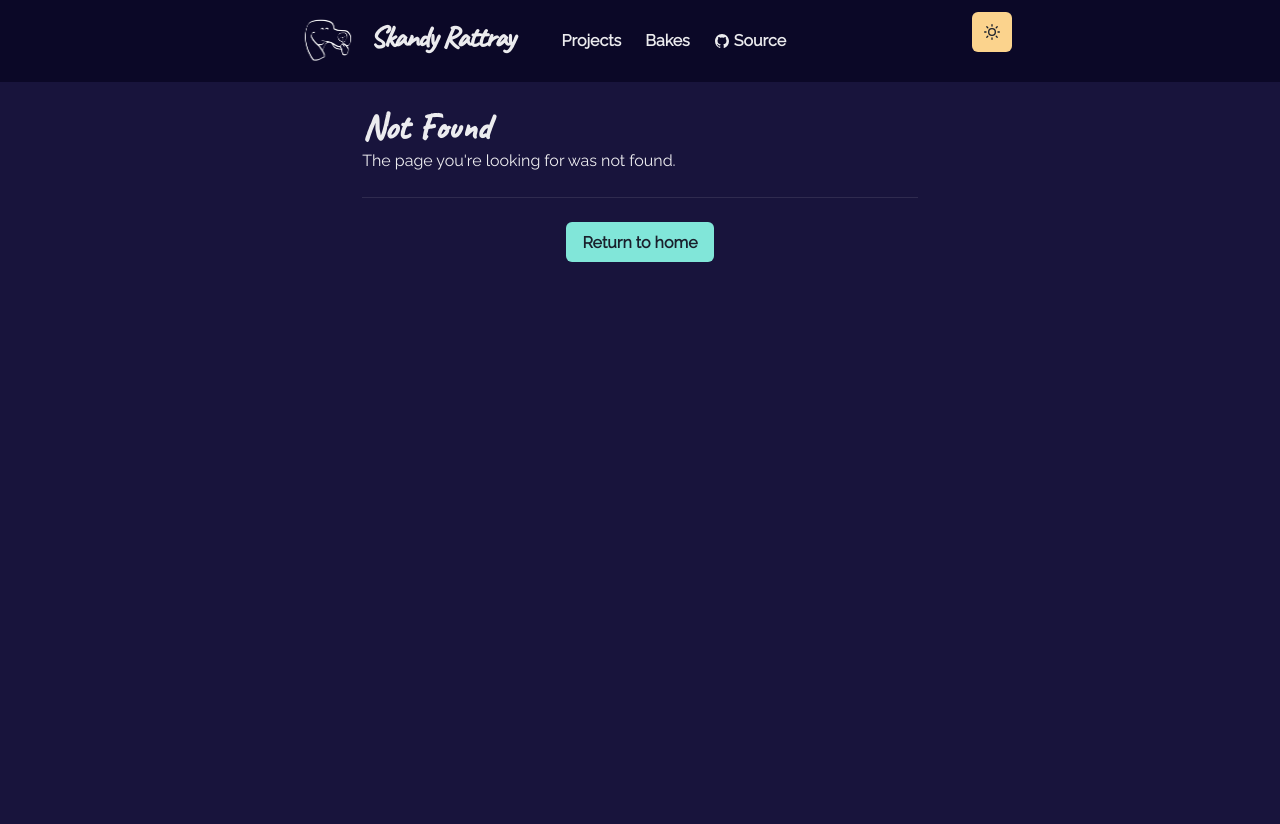
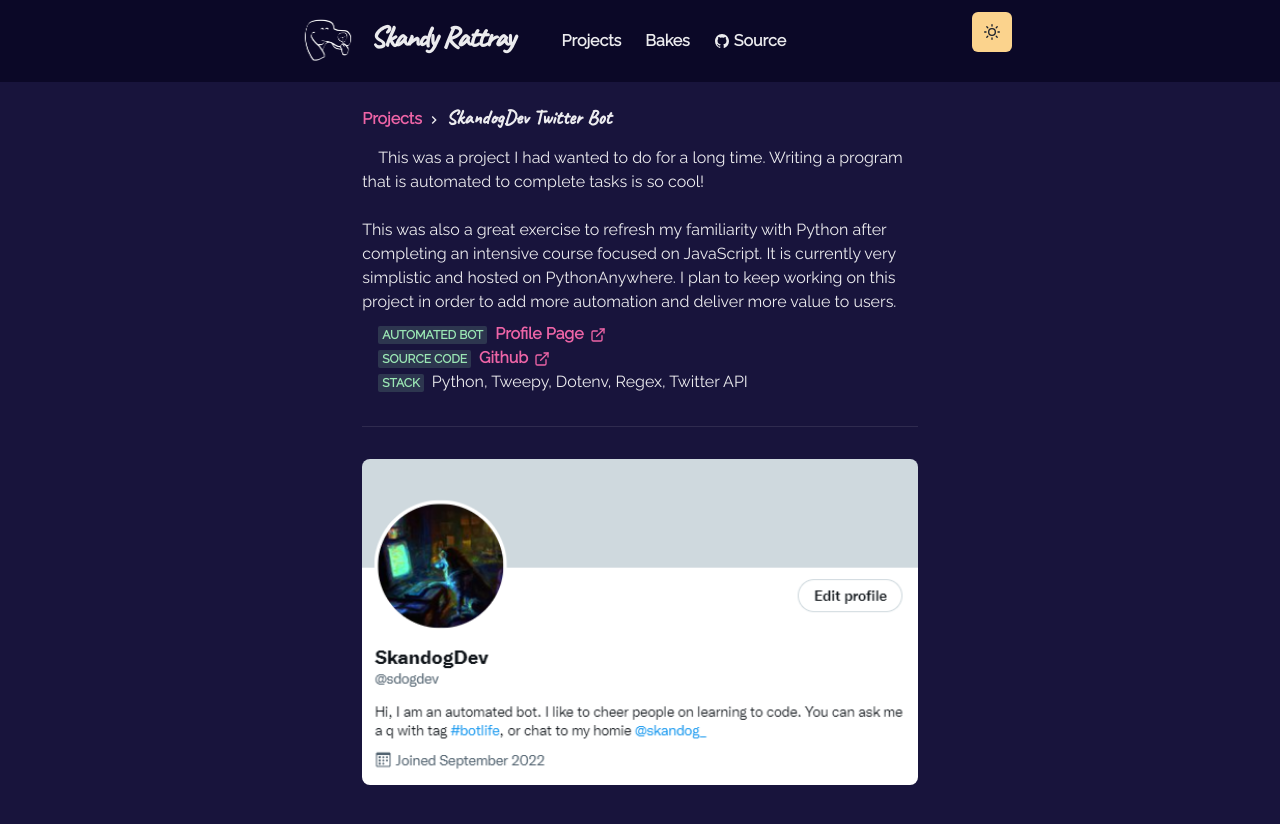
Before and after one commit to skandog/p, a Next.js app: page /projects/twitterbot in a window 1280 px wide. Before the commit this address had no page. Shown: the top 824 px of the page. Before the commit the page ends 800 px from the top, so only its background shows below. Built offline with nearby package versions, Linux system fonts and the light colour scheme.

Commit message:
completed twitter bot project page

```diff
--- a/pages/projects.js
+++ b/pages/projects.js
@@ -70,7 +70,7 @@ const Projects = () => {
           </Section>
           <Section delay={0.2}>
             <WorkGridItem
-              id="twitter-bot"
+              id="twitterbot"
               alt="SkandogDev Automated Twitter Bot"
               title="SkandogDev Twitter Bot"
               thumbnail={useColorModeValue(botDark.src, botLight.src)}
--- /dev/null
+++ b/pages/projects/twitterbot.js
@@ -0,0 +1,64 @@
+import {
+  Container,
+  Badge,
+  Link,
+  List,
+  ListItem,
+  useColorModeValue,
+  Divider
+} from '@chakra-ui/react'
+import Layout from '../../components/layouts/article'
+import { ExternalLinkIcon } from '@chakra-ui/icons'
+import { Title, ProjectImage, Meta } from '../../components/project'
+import P from '../../components/paragraph.js'
+import botLight from '../../public/images/projects/skandog-dev-twitter-bot-light.png'
+import botDark from '../../public/images/projects/skandog-dev-twitter-bot-dark.png'
+
+const Project = () => {
+  return (
+    <Layout>
+      <Container>
+        <Title>SkandogDev Twitter Bot</Title>
+        <P>
+          This was a project I had wanted to do for a long time. Writing a
+          program that is automated to complete tasks is so cool! <br />
+          <br />
+          This was also a great exercise to refresh my familiarity with Python
+          after completing an intensive course focused on JavaScript. It is
+          currently very simplistic and hosted on PythonAnywhere. I plan to keep
+          working on this project in order to add more automation and deliver
+          more value to users.
+        </P>
+        <List ml={4} my={2}>
+          <ListItem>
+            <Meta>Automated Bot</Meta>
+            <Link href="https://twitter.com/sdogdev" target={'_blank'}>
+              Profile Page <ExternalLinkIcon mx={'2px'} />
+            </Link>
+          </ListItem>
+          <ListItem>
+            <Meta>Source Code</Meta>
+            <Link
+              href="https://github.com/skandog/soc_cheer_leader"
+              target={'_blank'}
+            >
+              Github <ExternalLinkIcon mx={'2px'} />
+            </Link>
+          </ListItem>
+          <ListItem>
+            <Meta>Stack</Meta>
+            <span>Python, Tweepy, Dotenv, Regex, Twitter API</span>
+          </ListItem>
+        </List>
+        <Divider my={8} />
+
+        <ProjectImage
+          src={useColorModeValue(botDark.src, botLight.src)}
+          alt="Twitter Bot Profile Page"
+        />
+      </Container>
+    </Layout>
+  )
+}
+
+export default Project
```
